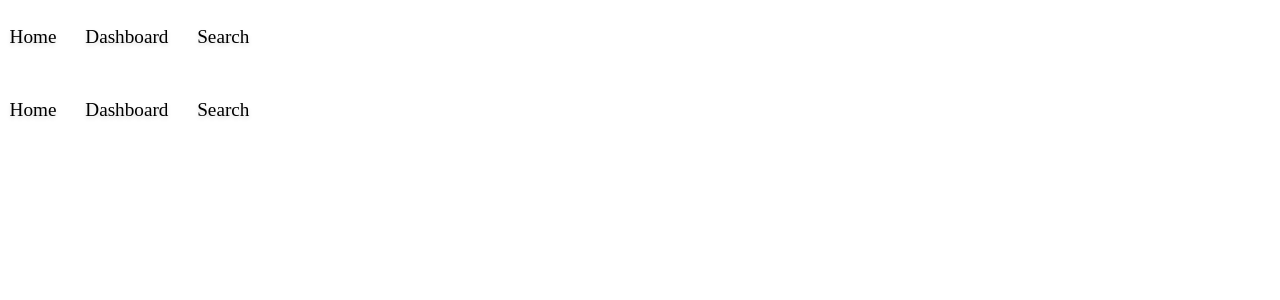
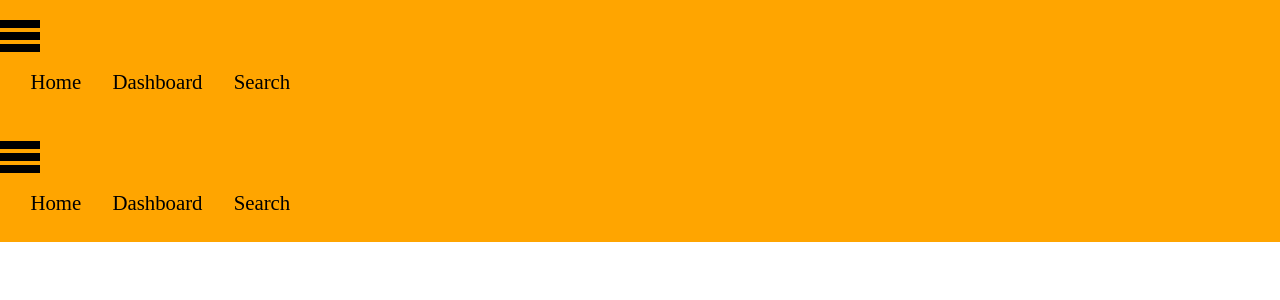
Before and after one commit to plaetzaw/GameBargins-Client, a Next.js app: page /components/molecules/Navbar in a window 1280 px wide. Shown: the top 300 px of the page. Built offline with nearby package versions, Linux system fonts and the light colour scheme.

Commit message:
Props being passed properly now into SC

```diff
--- a/pages/components/molecules/Navbar.js
+++ b/pages/components/molecules/Navbar.js
@@ -3,14 +3,32 @@ import { useRouter } from 'next/router'
 import React, { useContext, useState } from 'react'
 import { UserContext } from '../organisms/UserContext'
 import styled from 'styled-components'
-// import Hamburger from '../atoms/Hamburger'
-// import Close from '../atoms/CloseMenu'
+import Hamburger from '../atoms/Hamburger'
+import Close from '../atoms/CloseMenu'
 
-const IntroWrapper = styled.div`
+const NavBarPlacement = styled.div`
   display: flex;
   flex-direction: row;
+  height: ${props => props.open ? '100vh' : 'auto'};
+  width: ${props => props.open ? '100%' : 'auto'};
+  background-color: ${props => props.open ? 'red' : 'orange'}
+
 `
-
+const Nav = styled.ul`
+  display: flex;
+  flex-wrap: wrap;
+  // width: 100%;
+  padding: 0;
+`
+const NavItem = styled.li`
+  margin-right: .5em;
+  float:left;
+  font-size: 1.3em;
+  width: auto;
+  padding: 0.5em;
+  align-items: center;
+  // text-shadow: 0 2px 4px rgba(0,0,0,0.15);
+`
 const Welcome = styled.div`
   display: flex;
   margin-right: .5em;
@@ -20,42 +38,35 @@ const Welcome = styled.div`
 `
 
 const Savings = styled(Welcome)`
+  display: flex;
+
 `
+
 const LogoutBtn = styled.button`
   border-radius: 8px;
   background-color: violet;
-  min-height: 2em;
+  min-height: 2.5em;
+  width: 60px;
 `
 
-const NavBarPlacement = styled.div`
+const IntroWrapper = styled.div`
   display: flex;
   flex-direction: row;
-`
-
-const Nav = styled.ul`
-  width: 100%;
-  padding: 0;
-`
-const NavItem = styled.li`
-  margin-right: .5em;
-  float:left;
-  font-size: 1.2em;
-  width: auto;
-  padding: 0.5em;
-  text-shadow: 0 2px 4px rgba(0,0,0,0.15);
-
+  align-items: center;
 `
 
 const NavWrapper = styled.div`
+  width: 100%;
   display: flex;
   flex-direction: row;
   justify-content: center;
-  // justify-content: flex-end;
+`
+const HamburgerWrapper = styled.div`
 `
 
 const Navbar = () => {
   const { user, setUser } = useContext(UserContext)
-  // const [mobileOpen, setMobileOpen] = useState(false)
+  const [mobileOpen, setMobileOpen] = useState(false)
   const router = useRouter()
 
   const Logout = () => {
@@ -64,21 +75,22 @@ const Navbar = () => {
   }
 
   return (
-    <NavBarPlacement>
+    <NavBarPlacement open={mobileOpen}>
       <nav>
         <Nav>
-          {/* {mobileOpen === false && <HamburgerWrapper onClick={() => { setMobileOpen(!mobileOpen) }}><Hamburger /></HamburgerWrapper>}
-          {mobileOpen && <HamburgerWrapper onClick={() => { setMobileOpen(!mobileOpen) }}><Close /> </HamburgerWrapper>} */}
+          {mobileOpen === false && <HamburgerWrapper onClick={() => { setMobileOpen(!mobileOpen) }}><Hamburger /></HamburgerWrapper>}
+          {mobileOpen && <HamburgerWrapper onClick={() => { setMobileOpen(!mobileOpen) }}><Close /> </HamburgerWrapper>}
           <IntroWrapper>
             {user && <Welcome><div>Welcome {user.username}!</div></Welcome>}
             {user && <Savings><div>Your Savings: ${user.savings}!</div></Savings>}
-            {user && <NavItem><LogoutBtn onClick={() => { Logout() }}>Logout</LogoutBtn></NavItem>}
           </IntroWrapper>
           <NavWrapper>
             <NavItem><Link href='/'>Home</Link></NavItem>
             <NavItem><Link href='/dashboard'>Dashboard</Link></NavItem>
             <NavItem><Link href='/search'>Search</Link></NavItem>
             {user && <NavItem><Link href='/favorites'>Favorites</Link></NavItem>}
+            {user && <NavItem><LogoutBtn onClick={() => { Logout() }}>Logout</LogoutBtn></NavItem>}
+
           </NavWrapper>
         </Nav>
       </nav>
```
